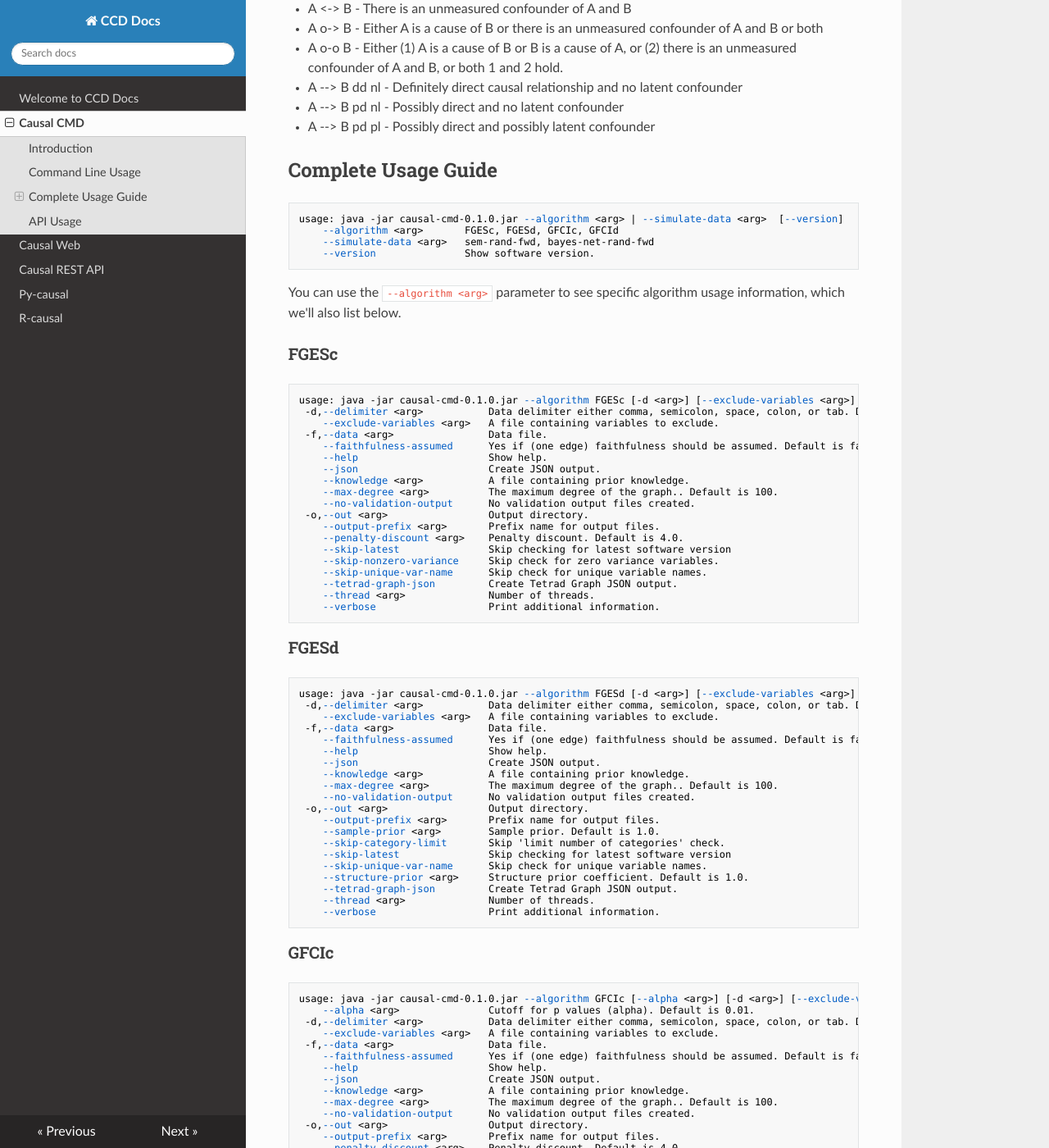
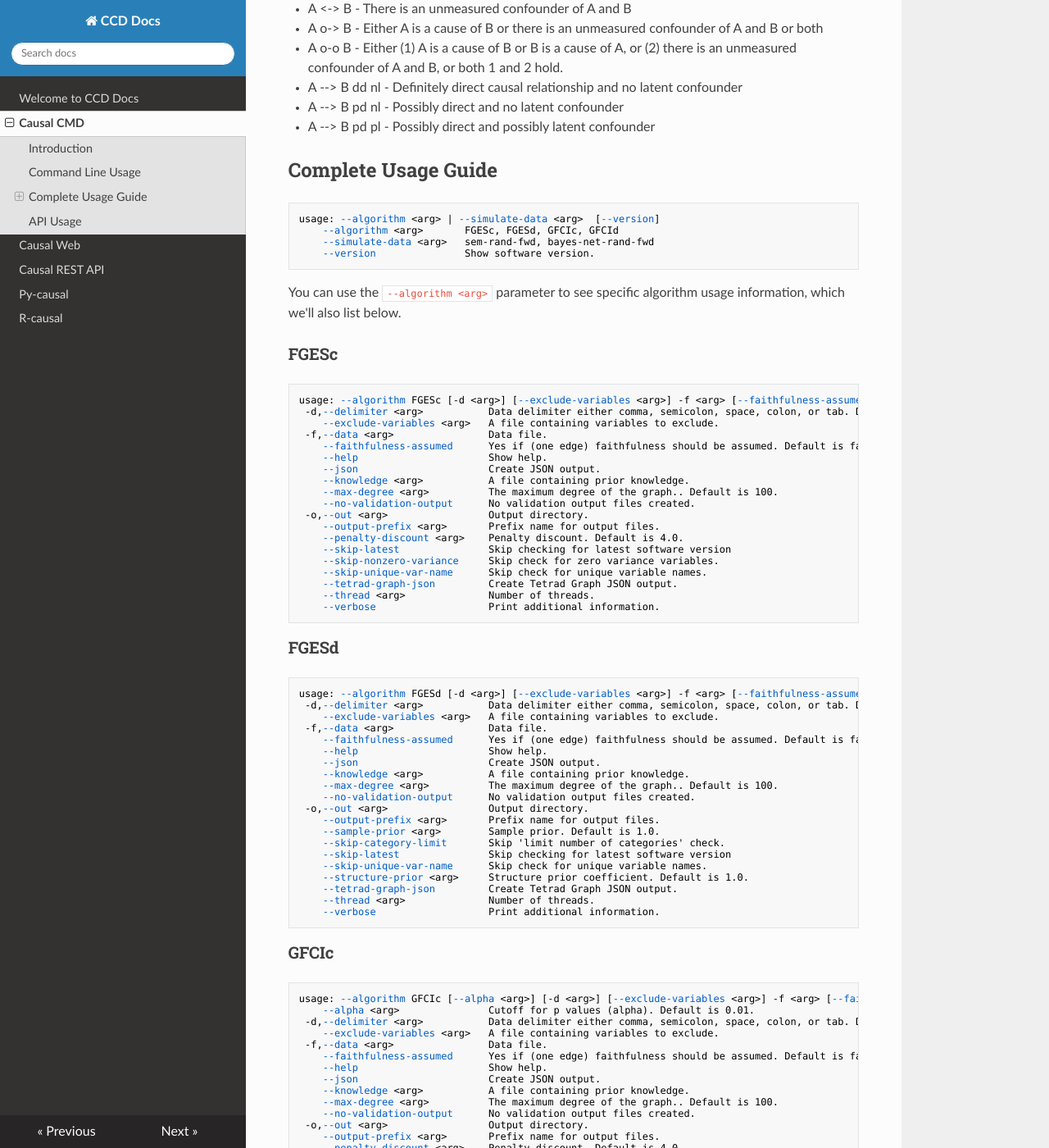
Before and after one commit to bd2kccd/bd2kccd.github.io, an MkDocs documentation site: the page built from docs_src/causal-cmd.md, in a window 1280 px wide and 1400 px high, scrolled down 2735 px. Shown: the whole window at 82% size. Built offline with MkDocs 1.6.1, drawn with Linux system fonts in a browser that asks for light colours; nearby versions of some CDN libraries; old or Windows-style settings are respelled for this version of MkDocs; some of the changed text lies outside the part shown.

Commit message:
Updated causal-cmd docs

`````diff
--- a/docs_src/causal-cmd.md
+++ b/docs_src/causal-cmd.md
@@ -21,25 +21,25 @@ In this example, we'll use download the [Retention.txt](http://www.ccd.pitt.edu/
 
 Keep in mind that causal-cmd has different switches for different algorithms. To start, type the following command in your terminal:
 
-```
+````
 java -jar causal-cmd-0.1.0-jar-with-dependencies.jar
-```
+````
 
 And you'll see the following instructions:
 
-```
-usage: java -jar causal-cmd-0.1.0.jar --algorithm <arg> | --simulate-data <arg>  [--version]
+````
+usage: --algorithm <arg> | --simulate-data <arg>  [--version]
     --algorithm <arg>       FGESc, FGESd, GFCIc, GFCId
     --simulate-data <arg>   sem-rand-fwd, bayes-net-rand-fwd
     --version               Show software version.
 
-```
+````
 
 In this example, we'll be running FGESc on this `Retention.txt`.
 
-```
+````
 java -jar causal-cmd-0.1.0-jar-with-dependencies.jar --algorithm FGESc --data Retention.txt
-```
+````
 
 This command will output the following messages in your terminal:
 
@@ -128,7 +128,7 @@ The GFCI algorithm has additional edge types:
 ## Complete Usage Guide
 
 ```
-usage: java -jar causal-cmd-0.1.0.jar --algorithm <arg> | --simulate-data <arg>  [--version]
+usage: --algorithm <arg> | --simulate-data <arg>  [--version]
     --algorithm <arg>       FGESc, FGESd, GFCIc, GFCId
     --simulate-data <arg>   sem-rand-fwd, bayes-net-rand-fwd
     --version               Show software version.
@@ -139,7 +139,7 @@ You can use the `--algorithm <arg>` parameter to see specific algorithm usage in
 ### FGESc
 
 ```
-usage: java -jar causal-cmd-0.1.0.jar --algorithm FGESc [-d <arg>] [--exclude-variables <arg>] -f <arg> [--faithfulness-assumed] [--help] [--json] [--knowledge <arg>] [--max-degree <arg>] [--no-validation-output] [-o <arg>] [--output-prefix <arg>] [--penalty-discount <arg>] [--skip-latest] [--skip-nonzero-variance] [--skip-unique-var-name] [--tetrad-graph-json] [--thread <arg>] [--verbose]
+usage: --algorithm FGESc [-d <arg>] [--exclude-variables <arg>] -f <arg> [--faithfulness-assumed] [--help] [--json] [--knowledge <arg>] [--max-degree <arg>] [--no-validation-output] [-o <arg>] [--output-prefix <arg>] [--penalty-discount <arg>] [--skip-latest] [--skip-nonzero-variance] [--skip-unique-var-name] [--tetrad-graph-json] [--thread <arg>] [--verbose]
  -d,--delimiter <arg>           Data delimiter either comma, semicolon, space, colon, or tab. Default: comma for *.csv, else tab.
     --exclude-variables <arg>   A file containing variables to exclude.
  -f,--data <arg>                Data file.
@@ -163,7 +163,7 @@ usage: java -jar causal-cmd-0.1.0.jar --algorithm FGESc [-d <arg>] [--exclude-va
 ### FGESd
 
 ```
-usage: java -jar causal-cmd-0.1.0.jar --algorithm FGESd [-d <arg>] [--exclude-variables <arg>] -f <arg> [--faithfulness-assumed] [--help] [--json] [--knowledge <arg>] [--max-degree <arg>] [--no-validation-output] [-o <arg>] [--output-prefix <arg>] [--sample-prior <arg>] [--skip-category-limit] [--skip-latest] [--skip-unique-var-name] [--structure-prior <arg>] [--tetrad-graph-json] [--thread <arg>] [--verbose]
+usage: --algorithm FGESd [-d <arg>] [--exclude-variables <arg>] -f <arg> [--faithfulness-assumed] [--help] [--json] [--knowledge <arg>] [--max-degree <arg>] [--no-validation-output] [-o <arg>] [--output-prefix <arg>] [--sample-prior <arg>] [--skip-category-limit] [--skip-latest] [--skip-unique-var-name] [--structure-prior <arg>] [--tetrad-graph-json] [--thread <arg>] [--verbose]
  -d,--delimiter <arg>           Data delimiter either comma, semicolon, space, colon, or tab. Default: comma for *.csv, else tab.
     --exclude-variables <arg>   A file containing variables to exclude.
  -f,--data <arg>                Data file.
@@ -188,7 +188,7 @@ usage: java -jar causal-cmd-0.1.0.jar --algorithm FGESd [-d <arg>] [--exclude-va
 ### GFCIc
 
 ```
-usage: java -jar causal-cmd-0.1.0.jar --algorithm GFCIc [--alpha <arg>] [-d <arg>] [--exclude-variables <arg>] -f <arg> [--faithfulness-assumed] [--help] [--json] [--knowledge <arg>] [--max-degree <arg>] [--no-validation-output] [-o <arg>] [--output-prefix <arg>] [--penalty-discount <arg>] [--skip-latest] [--skip-nonzero-variance] [--skip-unique-var-name] [--tetrad-graph-json] [--thread <arg>] [--verbose]
+usage: --algorithm GFCIc [--alpha <arg>] [-d <arg>] [--exclude-variables <arg>] -f <arg> [--faithfulness-assumed] [--help] [--json] [--knowledge <arg>] [--max-degree <arg>] [--no-validation-output] [-o <arg>] [--output-prefix <arg>] [--penalty-discount <arg>] [--skip-latest] [--skip-nonzero-variance] [--skip-unique-var-name] [--tetrad-graph-json] [--thread <arg>] [--verbose]
     --alpha <arg>               Cutoff for p values (alpha). Default is 0.01.
  -d,--delimiter <arg>           Data delimiter either comma, semicolon, space, colon, or tab. Default: comma for *.csv, else tab.
     --exclude-variables <arg>   A file containing variables to exclude.
@@ -213,7 +213,7 @@ usage: java -jar causal-cmd-0.1.0.jar --algorithm GFCIc [--alpha <arg>] [-d <arg
 ### GFCId
 
 ```
-usage: java -jar causal-cmd-0.1.0.jar --algorithm GFCId [--alpha <arg>] [-d <arg>] [--exclude-variables <arg>] -f <arg> [--faithfulness-assumed] [--help] [--json] [--knowledge <arg>] [--max-degree <arg>] [--no-validation-output] [-o <arg>] [--output-prefix <arg>] [--sample-prior <arg>] [--skip-category-limit] [--skip-latest] [--skip-unique-var-name] [--structure-prior <arg>] [--tetrad-graph-json] [--thread <arg>] [--verbose]
+usage: --algorithm GFCId [--alpha <arg>] [-d <arg>] [--exclude-variables <arg>] -f <arg> [--faithfulness-assumed] [--help] [--json] [--knowledge <arg>] [--max-degree <arg>] [--no-validation-output] [-o <arg>] [--output-prefix <arg>] [--sample-prior <arg>] [--skip-category-limit] [--skip-latest] [--skip-unique-var-name] [--structure-prior <arg>] [--tetrad-graph-json] [--thread <arg>] [--verbose]
     --alpha <arg>               Cutoff for p values (alpha). Default is 0.01.
  -d,--delimiter <arg>           Data delimiter either comma, semicolon, space, colon, or tab. Default: comma for *.csv, else tab.
     --exclude-variables <arg>   A file containing variables to exclude.
`````
Also changed, not shown: 3 other files.
